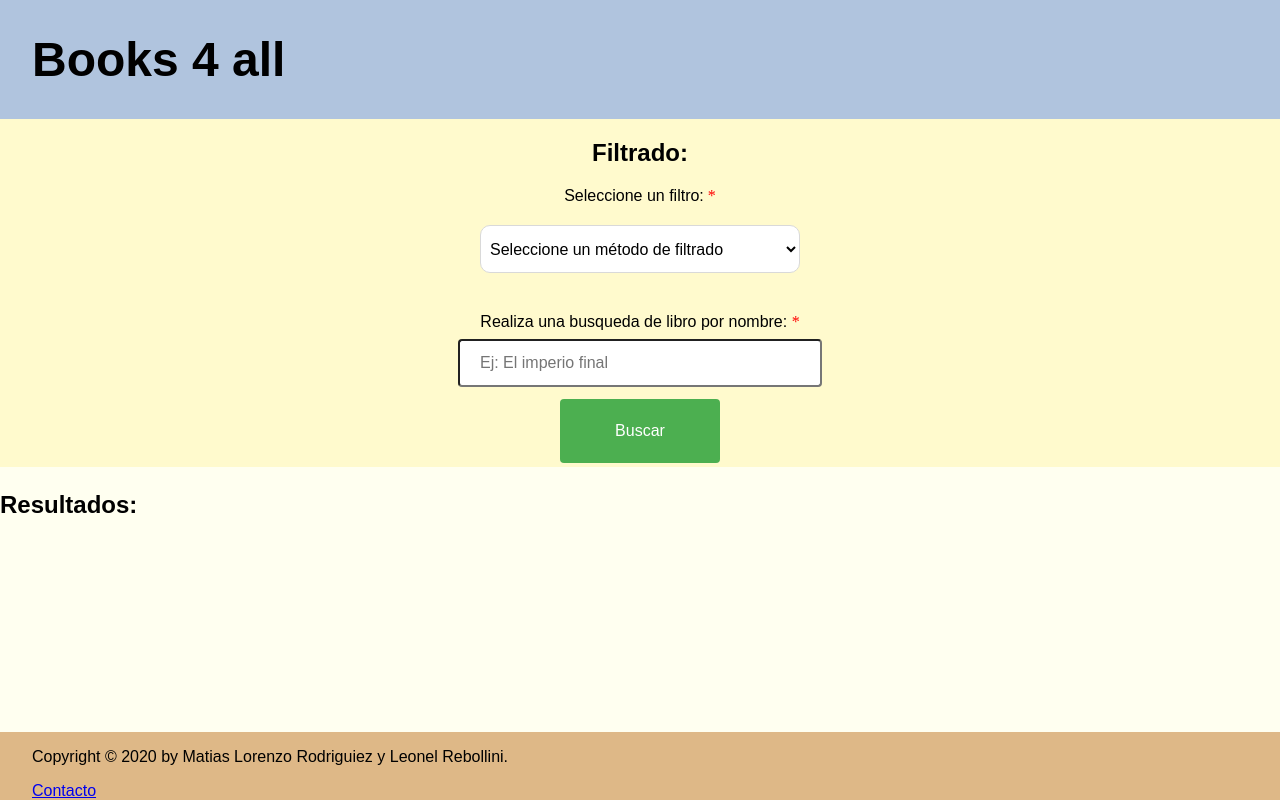
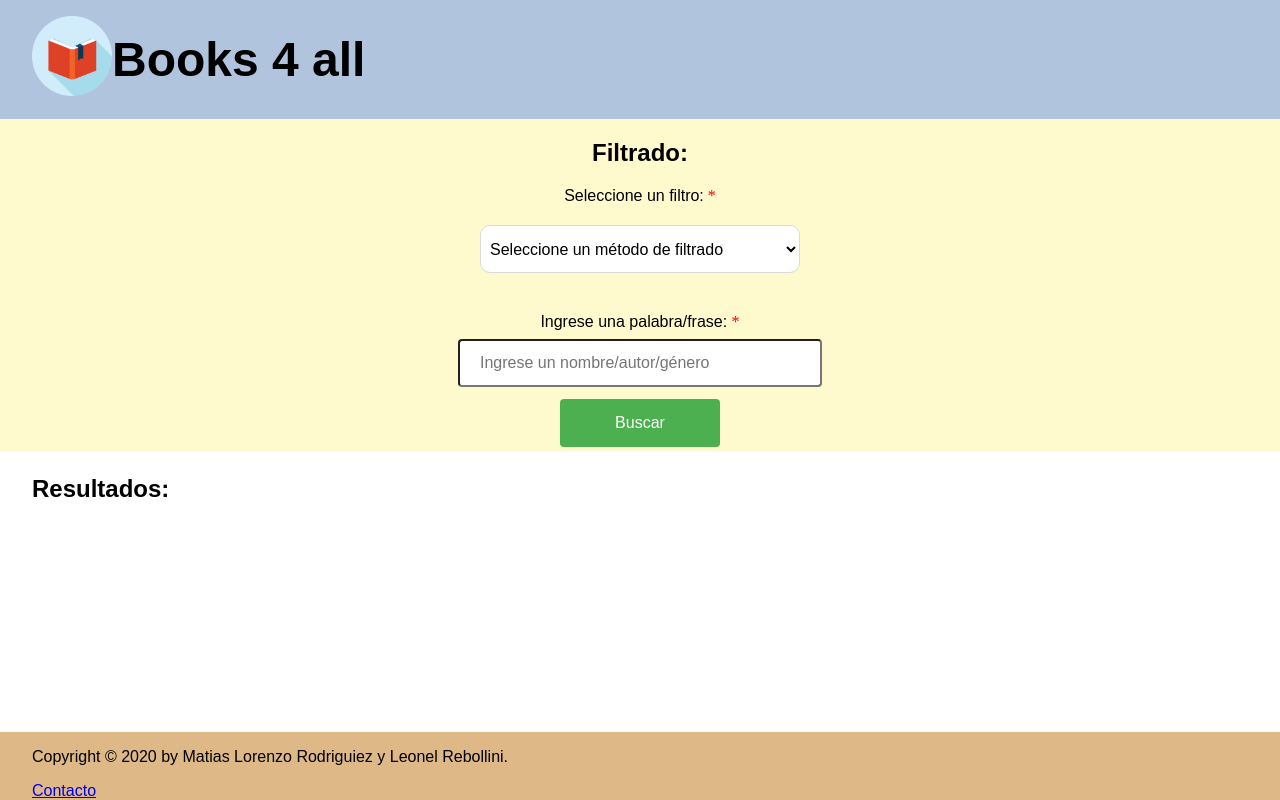
Before and after one commit to Leorebollini/Books, a plain HTML site: page index.html in a window 1280 px wide. Drawn offline with nearby package versions, Linux system fonts and the light colour scheme.

Commit message:
link to index

```diff
--- a/css/compartir.css
+++ b/css/compartir.css
@@ -20,9 +20,18 @@ html, body, .grid-container { height: 100%; margin: 0; }
   background-color: lightsteelblue;
 }
 
+.top{
+  display: inline-flex;
+  padding-left: 2rem;
+}
+
+.logo{
+  width: 3rem;
+  padding-top: 1rem;
+}
+
 .page{
   font-family: Arial, Helvetica, sans-serif;
-  padding-left: 2rem;
 }
 
 /* .main {
@@ -101,9 +110,18 @@ a{
     background-color: lightsteelblue;
   }
 
+  .top{
+    display: inline-flex;
+    padding-left: 2rem;
+  }
+
+  .logo{
+		width: 5rem;
+		padding-top: 1rem;
+	}
+
   .page{
     font-family: Arial, Helvetica, sans-serif;
-    padding-left: 2rem;
     font-size: xxx-large;
   }
 
@@ -191,9 +209,18 @@ a{
     background-color: lightsteelblue;
   }
 
+  .top{
+    display: inline-flex;
+    padding-left: 2rem;
+  }
+
+  .logo{
+		width: 5rem;
+		padding-top: 1rem;
+	}
+
   .page{
     font-family: Arial, Helvetica, sans-serif;
-    padding-left: 2rem;
   }
 
   /* .main {
--- a/css/index.css
+++ b/css/index.css
@@ -17,6 +17,12 @@ html, body, .grid-container { height: 100%; margin: 0; }
 .titulo{
 	font-family: Arial, Helvetica, sans-serif;
 	padding-left: 2rem;
+	display: inline-flex;
+}
+
+.logo{
+	width: 3rem;
+	padding-top: 1rem;
 }
 
 .Form {
@@ -134,6 +140,7 @@ label{
 	grid-area: Resultados;
 	display: block;
 	background-color: ivory;
+	padding-left: 2rem;
 }
 
 .Foot {
@@ -165,6 +172,12 @@ label{
 		font-family: Arial, Helvetica, sans-serif;
 		padding-left: 2rem;
 		font-size: x-large;
+		display: inline-flex;
+	}
+
+	.logo{
+		width: 5rem;
+		padding-top: 1rem;
 	}
 
 	.Form {
@@ -280,6 +293,8 @@ label{
 	.Resultados {
 		grid-area: Resultados;
 		background-color: ivory;
+		padding-left: 2rem;
+		display: block;
 	}
 
 	.Foot {
@@ -311,6 +326,12 @@ label{
 	.titulo{
 		font-family: Arial, Helvetica, sans-serif;
 		padding-left: 2rem;
+		display: inline-flex;
+	}
+
+	.logo{
+		width: 5rem;
+		padding-top: 1rem;
 	}
 
 	.Form {
@@ -381,10 +402,6 @@ label{
 		font-size: inherit;
 	}
 
-	.results{
-		padding-left: 2rem;
-	}
-
 	.formInput{
 		width: 20rem;
 		background-color: white;
@@ -419,11 +436,14 @@ label{
 		cursor: pointer;
 		border-radius: 4px;
 		width: 10rem;
+		height: inherit;
 	}
 
 	.Resultados {
 		grid-area: Resultados;
 		background-color: ivory;
+		padding-left: 2rem;
+		display: block;
 	}
 
 	.Foot {
--- a/index.html
+++ b/index.html
@@ -12,6 +12,9 @@
 		<div class="grid-container">
 			<header class="Header">
 				<div class="titulo">
+					<a href="index.html">
+						<img class="logo" src="img/favicon2.png">
+					</a>
 					<h1>Books 4 all</h1>
 				</div>
 			</header>
@@ -29,24 +32,16 @@
 						  	</select>
 						</div>
 						<div>
-						  	<label for="book">Realiza una busqueda de libro por nombre: </label><FONT class="obligatorio"> *</FONT><br>
-						  	<input type="text" class="formInput" id="book" value="" placeholder="Ej: El imperio final" required/>
+						  	<label for="book">Ingrese una palabra/frase: </label><FONT class="obligatorio"> *</FONT><br>
+						  	<input type="text" class="formInput" id="book" value="" placeholder="Ingrese un nombre/autor/género" required/>
 						</div>
-						<!-- <div *ngIf="value === 'autor'">
-							<label for="busqueda">Realiza una busqueda de libro por autor: </label><br>
-							<input type="text" class="busqueda" placeholder="Ej: Brandon Sanderson"/>
-						</div>
-						<div *ngIf="value === 'genero'">
-							<label for="busqueda">Realiza una busqueda de libro por género: </label><br>
-							<input type="text" class="busqueda" placeholder="Ej: Fantasía"/>
-					  	</div> -->
 						<div>
 							<input type="submit" value="Buscar" class="button"></input>
 						</div>
 					</form>
 				</div>
 			</main>
-			<div class="Resultados">
+			<div class="results">
 				<h3>Resultados: </h3>
 				<div class="libreria" id="libreria">
 
```
Also changed, not shown: compartir.html (+4 -2 lines).
